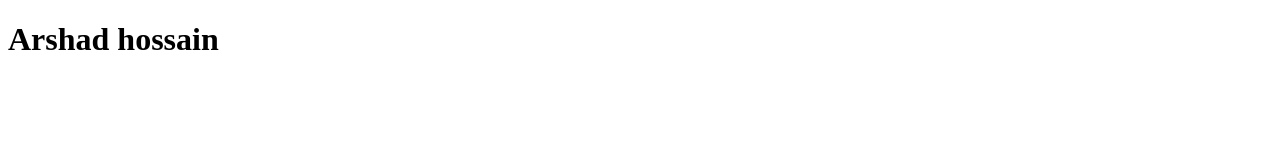
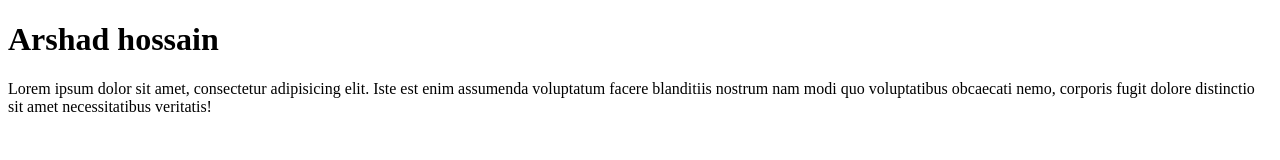
Before and after one commit to ARSHADHOSSAIN1/my-first-website2, a plain HTML site: page index.html in a window 1280 px wide. Drawn offline with Linux system fonts and the light colour scheme.

Commit message:
Learned github

```diff
--- a/index.html
+++ b/index.html
@@ -8,5 +8,6 @@
 </head>
 <body>
     <h1 class="heading">Arshad hossain</h1>
+    <P>Lorem ipsum dolor sit amet, consectetur adipisicing elit. Iste est enim assumenda voluptatum facere blanditiis nostrum nam modi quo voluptatibus obcaecati nemo, corporis fugit dolore distinctio sit amet necessitatibus veritatis!</P>
 </body>
 </html>
```
